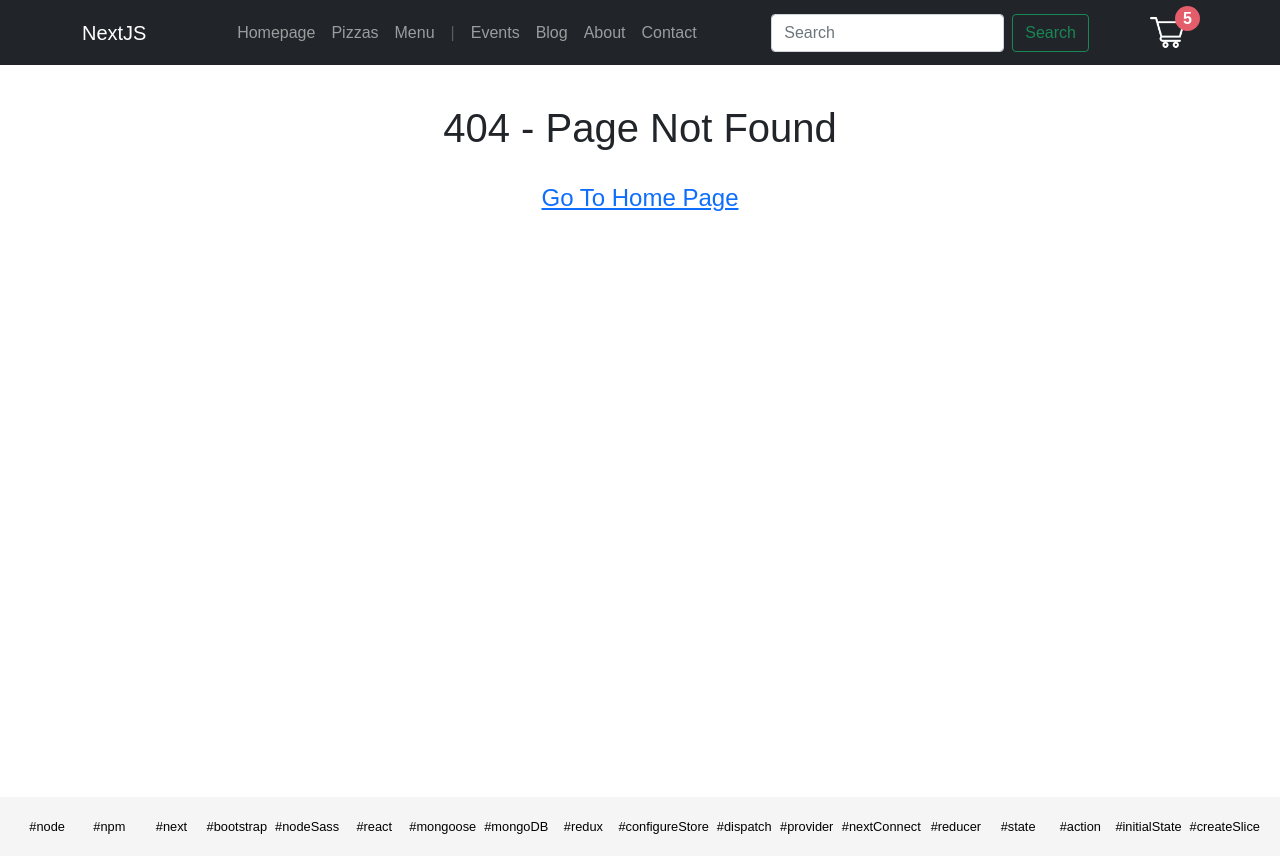
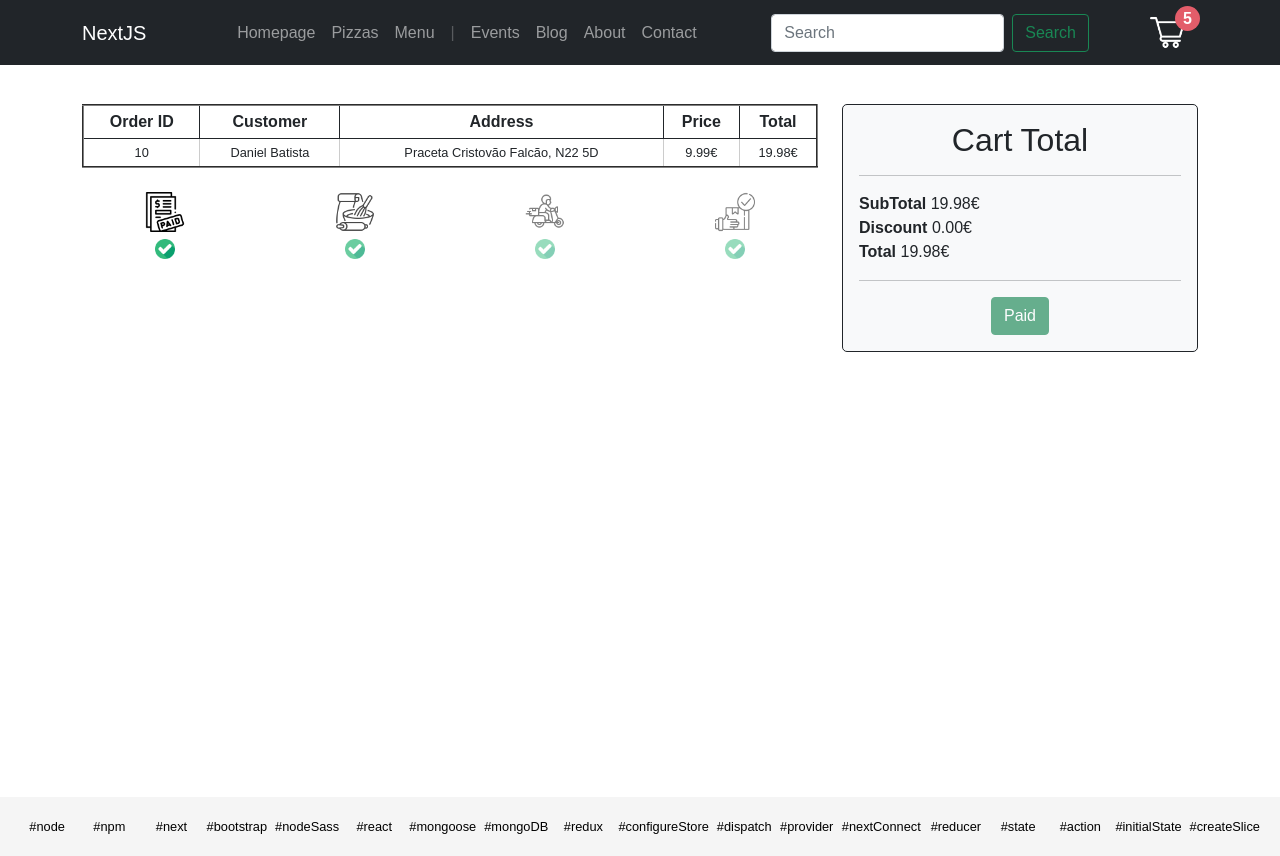
Before and after one commit to lucho20pt/nextjs-restaurant, a Next.js app: page /orders in a window 1280 px wide. Before the commit this address had no page. Built offline with nearby package versions, Linux system fonts and the light colour scheme.

Commit message:
add: orders page

```diff
--- a/components/layout/Layout.js
+++ b/components/layout/Layout.js
@@ -8,7 +8,7 @@ import Slider from '@/components/layout/Slider'
 
 const Layout = (props) => {
   const {
-    title = 'Bookit',
+    title = 'PizzaApp',
     description = 'default description',
     content = 'default Generated by create next app'
   } = props
--- a/pages/cart/index.js
+++ b/pages/cart/index.js
@@ -1,4 +1,4 @@
-import classes from '@/styles/cart/cart.module.scss'
+import classes from '@/styles/pages/cart.module.scss'
 import Layout from '@/components/layout/Layout'
 import Image from 'next/image'
 import { Row, Col } from 'react-bootstrap'
@@ -9,7 +9,7 @@ const Cart = () => {
       <section className={classes.cart}>
         <Row>
           {/* Products */}
-          <Col md={8} className="text-center mb-5">
+          <Col lg={8} className="text-center mb-5">
             <table
               className={classes.table}
               width="100%"
--- /dev/null
+++ b/pages/orders/index.js
@@ -0,0 +1,115 @@
+import Layout from '@/components/layout/Layout'
+import classes from '@/styles/pages/orders.module.scss'
+import Image from 'next/image'
+import { Row, Col } from 'react-bootstrap'
+
+const Orders = () => {
+  return (
+    <Layout title="Orders Page Title">
+      <section className={classes.orders}>
+        <Row>
+          <Col lg={8} className="text-center">
+            <table
+              className={classes.table}
+              width="100%"
+              border="2"
+              cellSpacing="0"
+              cellPadding="4"
+            >
+              <thead>
+                <tr>
+                  <th className={classes.name}>Order ID</th>
+                  <th className={classes.customer}>Customer</th>
+                  <th className={classes.address}>Address</th>
+                  <th className={classes.price}>Price</th>
+                  <th className={classes.total}>Total</th>
+                </tr>
+              </thead>
+              <tbody>
+                <tr>
+                  <td className={classes.name}>
+                    <div>10</div>
+                  </td>
+                  <td className={classes.customer}>
+                    <div>Daniel Batista</div>
+                  </td>
+                  <td className={classes.address}>
+                    <div>Praceta Cristovão Falcão, N22 5D</div>
+                  </td>
+                  <td className={classes.price}>
+                    <div>9.99€</div>
+                  </td>
+                  <td className={classes.total}>
+                    <div>19.98€</div>
+                  </td>
+                </tr>
+              </tbody>
+            </table>
+
+            <aside className={classes.status}>
+              <Row className='py-4'>
+                <Col className={classes.status_done}>
+                    <div>
+                        <Image src="/images/paid.png" width="40" height="40" objectFit="contain" alt="paid" />
+                    </div>
+                    <div>
+                        <Image src="/images/checked.png" width="20" height="20" objectFit="contain" alt="check" />
+                    </div>
+                </Col>
+                <Col className={classes.status_inProgress}>
+                    <div>
+                        <Image src="/images/bake.png" width="40" height="40" objectFit="contain" alt="paid" />
+                    </div>
+                    <div>
+                        <Image src="/images/checked.png" width="20" height="20" objectFit="contain" alt="check" />
+                    </div>
+                </Col>
+                <Col>
+                    <div>
+                        <Image src="/images/bike.png" width="40" height="40" objectFit="contain" alt="paid" />
+                    </div>
+                    <div>
+                        <Image src="/images/checked.png" width="20" height="20" objectFit="contain" alt="check" />
+                    </div>
+                </Col>
+                <Col>
+                    <div>
+                        <Image src="/images/delivered.png" width="40" height="40" objectFit="contain" alt="paid" />
+                    </div>
+                    <div>
+                        <Image src="/images/checked.png" width="20" height="20" objectFit="contain" alt="check" />
+                    </div>
+                </Col>
+              </Row>
+            </aside>
+          </Col>
+          <Col>
+            <aside className={`${classes.cartTotal} ${'p-3'}`}>
+              <div className="text-center">
+                <h2 className={classes.title}>Cart Total</h2>
+              </div>
+              <hr />
+              <div className={classes.text}>
+                <b>SubTotal</b> 19.98€
+              </div>
+              <div className={classes.text}>
+                <b>Discount</b> 0.00€
+              </div>
+              <div className={classes.total}>
+                <b>Total</b> 19.98€
+              </div>
+              <hr />
+              <div className={classes.checkout}>
+                <button disabled className="btn btn-success">
+                  Paid
+                </button>
+              </div>
+            </aside>
+          </Col>
+        </Row>
+      </section>
+    </Layout>
+  )
+}
+
+export default Orders
--- /dev/null
+++ b/styles/pages/orders.module.scss
@@ -0,0 +1,47 @@
+@import "@/styles/custom.scss";
+
+.orders {
+    .table{
+        width: 100%;
+
+            th{
+                font-size: 1rem;
+                border: 1px solid $dark;
+            }
+            td{
+                font-size: .8rem;
+                border: 1px solid #cccccc;
+            }
+
+    }
+    .status{
+        img{
+            opacity: .5;
+        }
+        &_inProgress{
+            img{
+                // opacity: 1;
+                animation: fadeInOut 2s 5s infinite;
+                @keyframes fadeInOut {
+                    0% { opacity: .1; }
+                    50% { opacity: .9; }
+                    100% { opacity: .1; }
+                }
+            }
+        }
+        &_done{
+            img{
+                opacity: 1;
+            }
+        }
+
+    }
+    .cartTotal{
+        background-color: $light;
+        border-radius: 5px;
+        border: 1px solid $dark;
+        .checkout{
+            text-align: center;
+        }
+    }
+}
```
Also changed, not shown: styles/pages/cart.module.scss (renamed from styles/cart/cart.module.scss).
